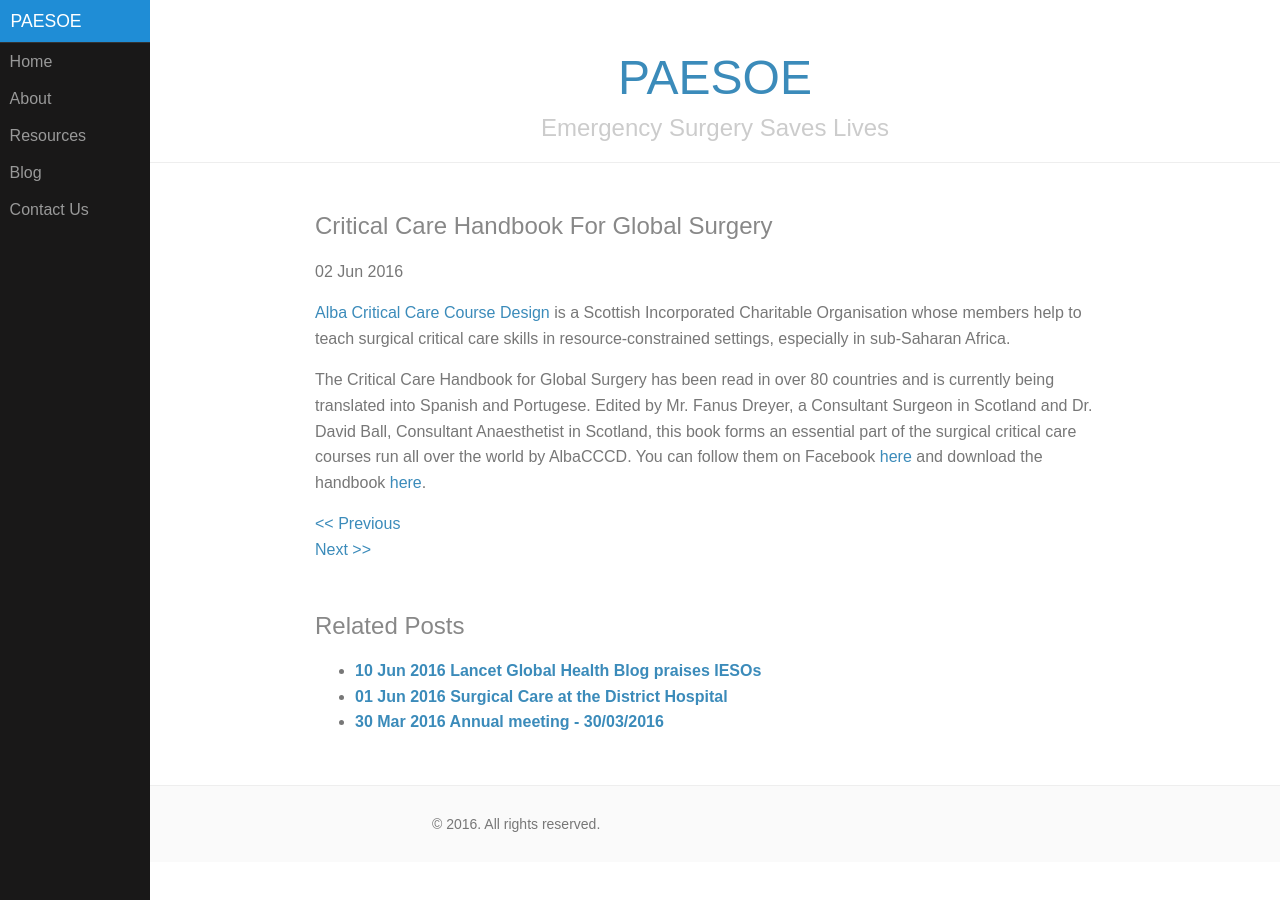
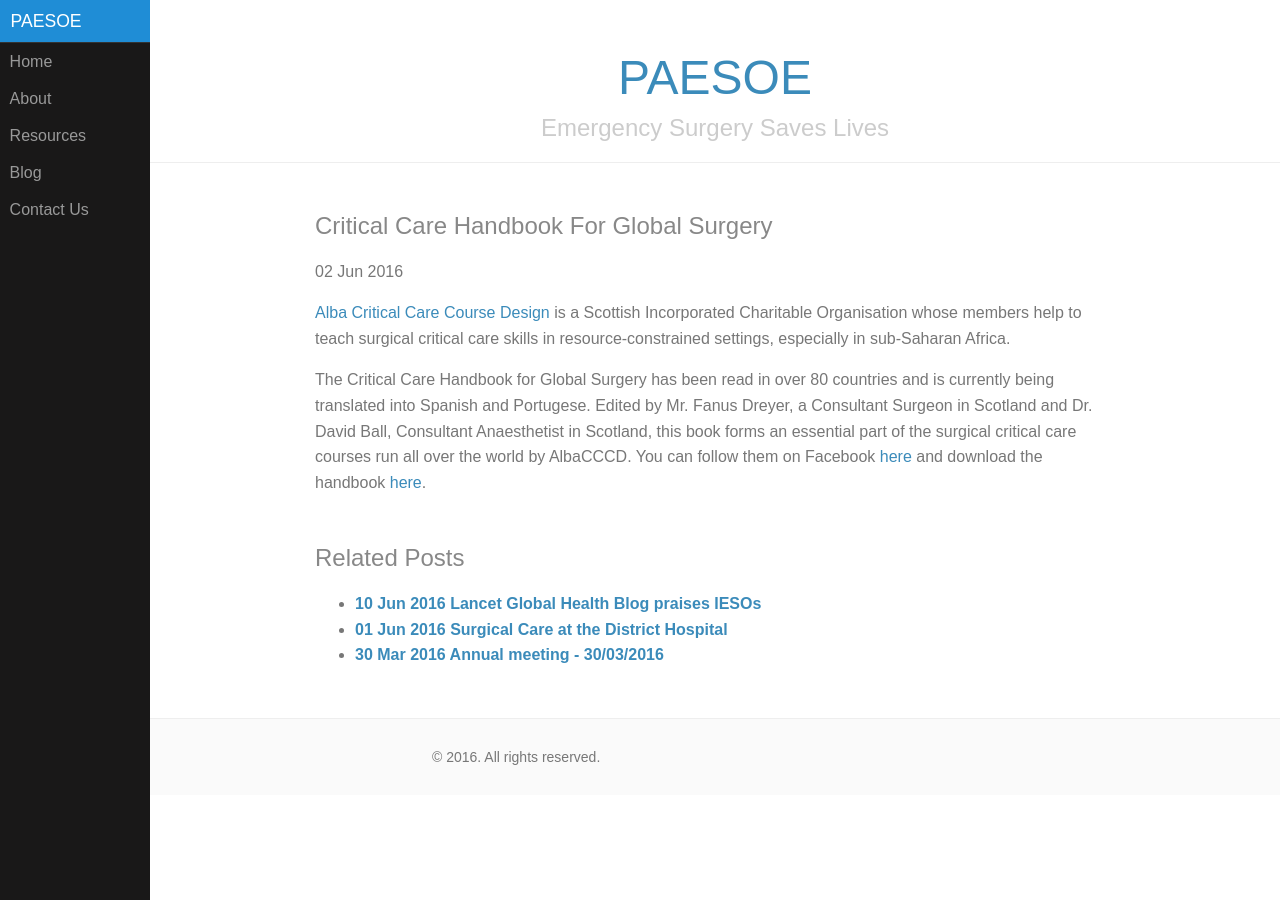
Before and after one commit to vvcb/paesoe-test, a Jekyll site: the page built from _posts/2016-06-02-critical-care-handbook-general-surgery.md, in a window 1280 px wide. Built offline with Jekyll 4.4.1, drawn with Linux system fonts in a browser that asks for light colours; comment, search, counter and statistics services are not loaded.

Commit message:
Remove previous/next in post.html
- cant get it to align properly. looks ugly

```diff
--- a/_layouts/post.html
+++ b/_layouts/post.html
@@ -6,19 +6,6 @@
     <h2 class="content-subhead">{{ page.title }}</h2>
     <span>{{ page.date | date_to_string }}</span>
     {{ content }}
-</div>
-<div>
-    <div class="pure-u-1-4" >
-     {% if page.previous.url %}
-        <a href="{{page.previous.url}}">&lt;&lt; Previous</a>
-    {% endif %}
-    </div>
-    <div class="pure-u-2-4" ></div>
-    <div class="pure-u-1-4" >
-    {% if page.next.url %}
-        <a href="{{page.next.url}}">Next &gt;&gt;</a>
-    {% endif %}
-    </div>
 </div>
 <div>
   <h2 class="content-subhead">Related Posts</h2>
```
